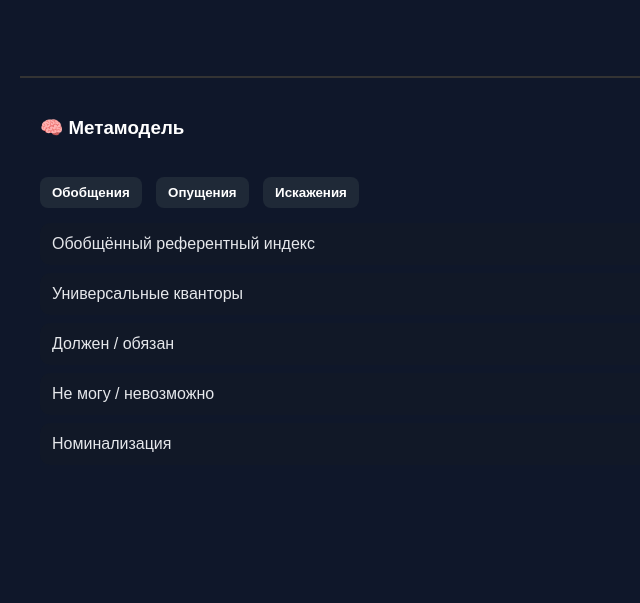
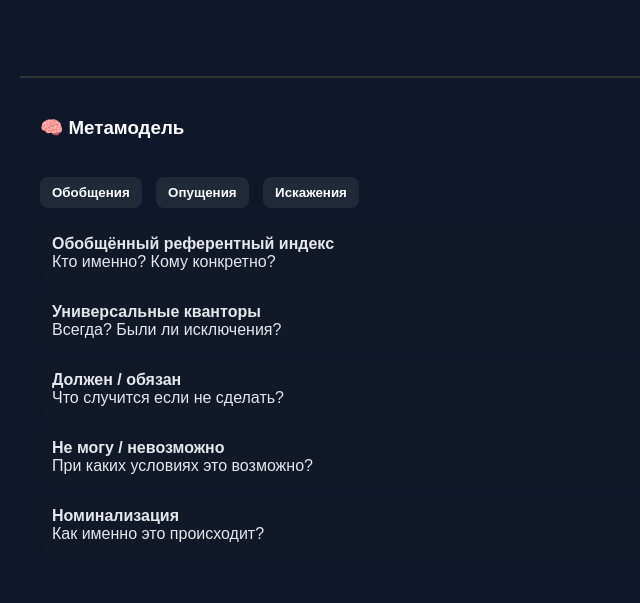
Before and after one commit to TheTosS/score-project, a Django app: page / in a window 1280 px wide. Shown: the part 407-1010 px from the top of the page, without its empty margins (0-640 px from the left). Before the commit the page ends 859 px from the top, so only its background shows below. Run offline with Django 5.2, Linux system fonts and the light colour scheme; data comes from the database, SQL or seed files in the repository; both versions use the stored data as it was after the commit.

Commit message:
Score_beta_1.4

```diff
--- a/core/templates/core/step.html
+++ b/core/templates/core/step.html
@@ -25,78 +25,106 @@
 
     <!-- ОБОБЩЕНИЯ -->
     <div id="gen" class="meta-group">
-        <div class="meta-card" onclick="insertQuestion('Кто именно?')">
-            Обобщённый референтный индекс
+
+    <div class="meta-card" onclick="insertQuestion('Кто именно? Кому конкретно?')">
+        <b>Обобщённый референтный индекс</b><br>
+        Кто именно? Кому конкретно?
     </div>
 
     <div class="meta-card" onclick="insertQuestion('Всегда? Были ли исключения?')">
-            Универсальные кванторы
+        <b>Универсальные кванторы</b><br>
+        Всегда? Были ли исключения?
     </div>
 
     <div class="meta-card" onclick="insertQuestion('Что случится если ты этого не сделаешь?')">
-            Должен / обязан
+        <b>Должен / обязан</b><br>
+        Что случится если не сделать?
     </div>
 
     <div class="meta-card" onclick="insertQuestion('При каких условиях это возможно?')">
-            Не могу / невозможно
+        <b>Не могу / невозможно</b><br>
+        При каких условиях это возможно?
     </div>
 
     <div class="meta-card" onclick="insertQuestion('Как именно это происходит?')">
-            Номинализация
+        <b>Номинализация</b><br>
+        Как именно это происходит?
     </div>
+
 </div>
+
+        </div>
+
 
     <!-- ОПУЩЕНИЯ -->
    <div id="del" class="meta-group" style="display:none;">
-        <div class="meta-card" onclick="insertQuestion('Кто именно?')">
-            Стёртый субъект
+
+    <div class="meta-card" onclick="insertQuestion('Кто именно это делает?')">
+        <b>Стёртый референтный индекс</b><br>
+        Кто именно это делает?
     </div>
 
-        <div class="meta-card" onclick="insertQuestion('Что конкретно ты делаешь?')">
-            Неконкретные глаголы
+    <div class="meta-card" onclick="insertQuestion('Что конкретно ты будешь делать?')">
+        <b>Неконкретные глаголы</b><br>
+        Что конкретно ты делаешь?
     </div>
 
     <div class="meta-card" onclick="insertQuestion('По каким критериям?')">
-            Прилагательные
+        <b>Неконкретные прилагательные</b><br>
+        По каким критериям ты это определяешь?
     </div>
 
     <div class="meta-card" onclick="insertQuestion('Какой именно?')">
-            Существительные
+        <b>Неконкретные существительные</b><br>
+        Какой именно?
     </div>
 
     <div class="meta-card" onclick="insertQuestion('По сравнению с чем?')">
-            Сравнения
+        <b>Сравнения</b><br>
+        По сравнению с чем?
     </div>
 
-        <div class="meta-card" onclick="insertQuestion('Что именно? Когда? Где?')">
-            Неопределённости
-        </div>
+    <div class="meta-card" onclick="insertQuestion('Что именно? Где? Когда?')">
+        <b>Неопределённый референт</b><br>
+        Что именно? Где? Когда?
     </div>
 
+    <div class="meta-card" onclick="insertQuestion('Кто конкретно это сказал?')">
+        <b>Суждения</b><br>
+        Кто конкретно? Для кого это правда?
+    </div>
+
+</div>
     <!-- ИСКАЖЕНИЯ -->
     <div id="dist" class="meta-group" style="display:none;">
+
     <div class="meta-card" onclick="insertQuestion('Как именно ты это делаешь?')">
-            Обратный индекс
+        <b>Обратный референтный индекс</b><br>
+        Как именно ты это делаешь?
     </div>
 
     <div class="meta-card" onclick="insertQuestion('Всегда ли одно означает другое?')">
-            Комплексный эквивалент
+        <b>Комплексный эквивалент</b><br>
+        Всегда ли одно означает другое?
     </div>
 
-        <div class="meta-card" onclick="insertQuestion('Что ты предполагаешь?')">
-            Пресуппозиции
+    <div class="meta-card" onclick="insertQuestion('Что ты сейчас предполагаешь?')">
+        <b>Пресуппозиции</b><br>
+        Что ты сейчас предполагаешь?
     </div>
 
     <div class="meta-card" onclick="insertQuestion('С чего ты это взял?')">
-            Чтение мыслей
+        <b>Чтение мыслей</b><br>
+        С чего ты знаешь, что это так?
     </div>
 
     <div class="meta-card" onclick="insertQuestion('Как именно это вызывает это?')">
-            Причина-следствие
-        </div>
+        <b>Причина-следствие</b><br>
+        Как именно это вызывает это?
     </div>
 
 </div>
+
 
 <script>
 function showMeta(group) {
```
Also changed, not shown: db.sqlite3. Lines whose indentation alone changed are shown as unchanged.
